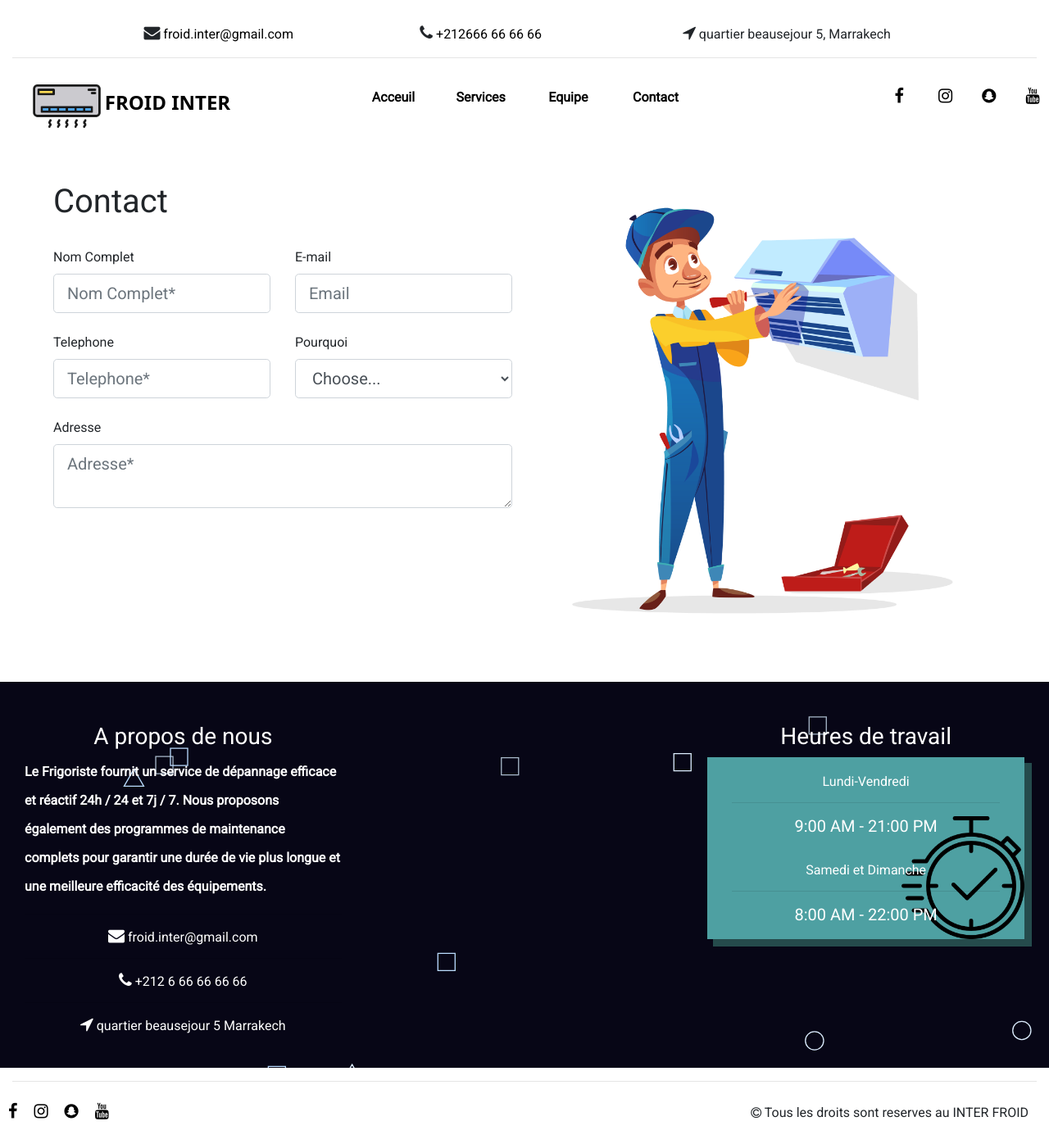
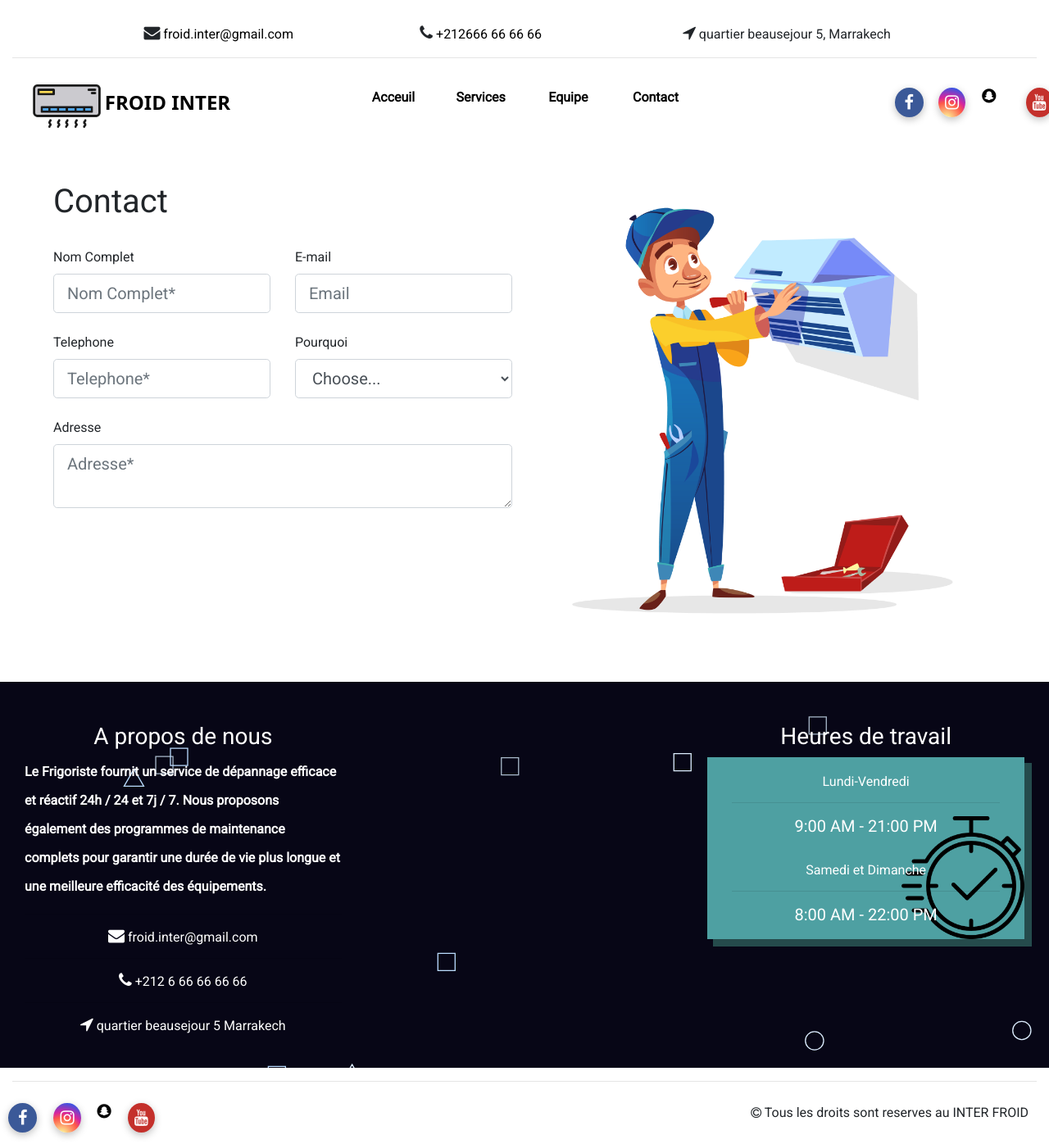
Before and after one commit to DoraymonIT/Climat-Website, a PHP site: page /vue/contact.html in a window 1280 px wide. Shown: the whole page at 82% size. Run offline with PHP 8.4, Linux system fonts and the light colour scheme; some libraries are stand-ins or nearby versions.

Commit message:
et voial , logo lli ba9ii hh

```diff
--- a/js/main.js
+++ b/js/main.js
@@ -1,11 +1,11 @@
 AOS.init();
 
 var options = {
-  strings: ["FROID .", "CHAUD ."],
+  strings: ["FROID.", "CHAUD."],
   typeSpeed: 120,
   loop: true,
   loopCount: Infinity,
-  cursorChar: "..",
+  cursorChar: "|",
 };
 
 var typed = new Typed("#fc", options);
--- a/style/style.css
+++ b/style/style.css
@@ -50,25 +50,43 @@ a:hover {
     /* border-radius: 25%; */
   color: black;
 }
-.s-m:hover {
-  box-shadow: 0px 0px 10px 0px #d2d2d2;
-  padding: 10px;
-  border-radius: 50%;
-}
+
 .s-mF {
   /* background-color: cadetblue;
     padding: 10px; */
   /* border-radius: 25%; */
   color: white;
 }
-.fa-facebook:hover {
-  color: blue;
+.fa-facebook{
+  background-color: #3b5998;
+  padding: 8px;
+  color: white;
+  border-radius: 50%;
+  padding-left: 12px;
+  padding-right: 12px;
+  box-shadow: 0px 3px 10px rgba(0,0,0,.25);
 }
-.fa-youtube:hover {
-  color: red;
+.fa-youtube{
+  background-color: #c4302b;
+  padding: 8px;
+  color: white;
+  border-radius: 50%;
+  box-shadow: 0px 3px 10px rgba(0,0,0,.25);
 }
-.fa-snapchat:hover {
-  color: yellow;
+.fa-twitter{
+background-color: #00acee ;
+  padding: 8px;
+  color: white;
+  border-radius: 50%;
+  box-shadow: 0px 3px 10px rgba(0,0,0,.25);
+}
+.fa-instagram{
+  background: #d6249f;
+  background: radial-gradient(circle at 30% 107%, #fdf497 0%, #fdf497 5%, #fd5949 45%,#d6249f 60%,#285AEB 90%);
+  padding: 8px;
+  color: white;
+  border-radius: 50%;
+  box-shadow: 0px 3px 10px rgba(0,0,0,.25);
 }
 #image {
   position: relative;
--- a/vue/contact.html
+++ b/vue/contact.html
@@ -12,7 +12,7 @@
       rel="stylesheet"
       href="../vondor/bootstrap/dist/css/bootstrap.min.css"
     />
-    <link rel="stylesheet" href="/style/style.css" />
+    <link rel="stylesheet" href="../style/style.css" />
     <link
       rel="shortcut icon"
       href="../images/air-conditioner 1.png"
```
Also changed, not shown: vue/index.html (+12 -7 lines).
